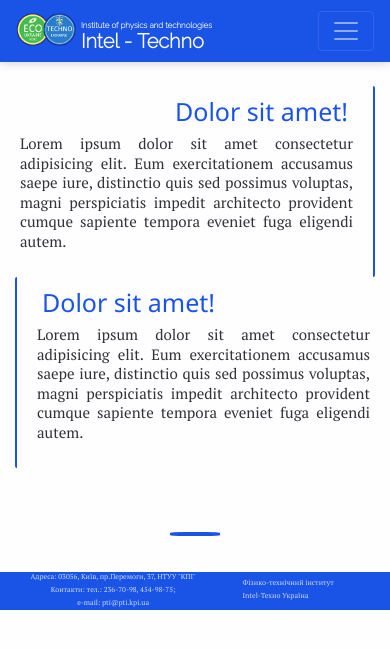
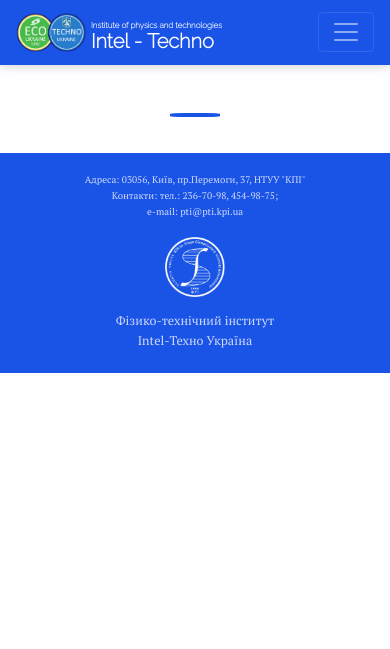
Before and after one commit to aipyth/ipt-intel-techno, a Django app: page / in a window 390 px wide. Shown: the top 649 px of the page. Run offline with Django 3.2, Linux system fonts and the light colour scheme; data that the repository does not hold is empty; some libraries are stand-ins or nearby versions.

Commit message:
resolved problems with card and changed footer

```diff
--- a/blog/templates/blog/index.html
+++ b/blog/templates/blog/index.html
@@ -57,7 +57,7 @@
 
 
 
-<div class="container-fluid pt-4 pb-3">
+<!-- <div class="container-fluid pt-4 pb-3">
     <div class="row justify-content-center">
         <div class="container">
             <div class="row">
@@ -94,7 +94,7 @@
             </div>
         </div>
     </div>
-</div>
+</div> -->
 
 
 <div class="bord">
--- a/static/css/styles.css
+++ b/static/css/styles.css
@@ -274,24 +274,25 @@ footer {
   display: -webkit-box;
   display: -ms-flexbox;
   display: flex;
-  -ms-flex-wrap: nowrap;
-      flex-wrap: nowrap;
+  -ms-flex-wrap: wrap;
+      flex-wrap: wrap;
   -webkit-box-pack: center;
       -ms-flex-pack: center;
           justify-content: center;
+  padding: 20px 0;
 }
 
 footer .footer-logo {
   -webkit-box-ordinal-group: 3;
       -ms-flex-order: 2;
           order: 2;
-  -ms-flex-preferred-size: 12%;
-      flex-basis: 12%;
+  -ms-flex-preferred-size: 20%;
+      flex-basis: 20%;
   text-align: center;
 }
 
 footer .footer-logo img {
-  width: 100px;
+  width: 90   px;
 }
 
 footer .footertext1 {
@@ -302,8 +303,8 @@ footer .footertext1 {
   -ms-flex-item-align: center;
       -ms-grid-row-align: center;
       align-self: center;
-  -ms-flex-preferred-size: 30%;
-      flex-basis: 30%;
+  width: 30%;
+  font-size: 1.3em;
 }
 
 footer .footertext2 {
@@ -314,8 +315,7 @@ footer .footertext2 {
   -ms-flex-item-align: center;
       -ms-grid-row-align: center;
       align-self: center;
-  -ms-flex-preferred-size: 30%;
-      flex-basis: 30%;
+  width: 30%;
 }
 
 footer p {
@@ -611,7 +611,7 @@ span.important {
           flex-direction: column;
   max-width: 350px;
   height: 300px;
-  margin: 10px 15px;
+  margin: 10px 10px;
   -webkit-box-shadow: 0 0 10px rgba(200, 200, 200, 0.7);
           box-shadow: 0 0 10px rgba(200, 200, 200, 0.7);
   -webkit-transition: -webkit-transform 0.5s ease;
@@ -620,15 +620,21 @@ span.important {
   transition: transform 0.5s ease, -webkit-transform 0.5s ease;
 }
 
-@media screen and (max-width: 900px) {
+@media screen and (max-width: 950px) {
   .posts-container-ws .posts-container .postcard {
-    max-width: 45%;
+    max-width: 250px;
   }
 }
 
-@media screen and (max-width: 600px) {
+@media screen and (max-width: 650px) {
   .posts-container-ws .posts-container .postcard {
-    max-width: 90%;
+    max-width: 230px;
+  }
+}
+
+@media screen and (max-width: 500px) {
+  .posts-container-ws .posts-container .postcard {
+    max-width: 300px;
   }
 }
 
@@ -741,7 +747,7 @@ span.important {
     font-size: 70%;
   }
   footer .footer-logo img {
-    width: 80px;
+    width: 70px;
   }
   .maincont h1 {
     font-size: 200%;
@@ -764,12 +770,27 @@ span.important {
   }
 }
 
-@media screen and (max-width: 450px) {
+@media screen and (max-width: 650px) {
+  footer p {
+    font-size: 60%;
+  }
+  footer .footertext2 p {
+    font-size: 47%;
+  }
+  footer .footer-logo img {
+    width: 50px;
+  }
+}
+
+@media screen and (max-width: 500px) {
   .logo-text {
     font-size: 20px;
   }
+  .navbar-brand {
+    margin-right: 0;
+  }
   .navbar-brand img {
-    max-width: 60px;
+    max-width: 70px;
     margin-right: -10px;
   }
   .phys-tech {
@@ -805,11 +826,29 @@ span.important {
   .datetime {
     font-size: 0.4rem;
   }
+  footer {
+    -webkit-box-orient: vertical;
+    -webkit-box-direction: normal;
+        -ms-flex-direction: column;
+            flex-direction: column;
+  }
+  footer .footertext1 {
+    text-align: center;
+    margin-top: 15px;
+    width: 300px;
+  }
+  footer .footertext2 {
+    margin-bottom: 15px;
+    width: 300px;
+  }
+  footer .footertext2 p {
+    font-size: 60%;
+  }
   footer p {
-    font-size: 45%;
+    font-size: 60%;
   }
   footer .footer-logo img {
-    width: 40px;
+    width: 60px;
   }
   .maincont .col-lg-5 {
     border-bottom: none;
--- a/static/css/styles.sass
+++ b/static/css/styles.sass
@@ -236,24 +236,26 @@ footer
     background-color: rgb(26, 84, 231)
     color: rgba(254, 253, 255, 0.8)
     display: flex
-    flex-wrap: nowrap
+    flex-wrap: wrap
     justify-content: center
+    padding: 20px 0
     .footer-logo
         order: 2
-        flex-basis: 12%
+        flex-basis: 20%
         text-align: center
         img
-            width: 100px
+            width: 90   px
     .footertext1
         order: 3
         text-align: left
         align-self: center
-        flex-basis: 30%
+        width: 30%
+        font-size: 1.3em
     .footertext2
         order: 1
         text-align: center
         align-self: center
-        flex-basis: 30%
+        width: 30%
     p
         font-style:  "Noto Sans", sans-serif
         white-space: nowrap
@@ -440,8 +442,9 @@ span.important
 
 // Post card on home screen
 $postcard-width: 350px
-$postcard-width-600: 90%
-$postcard-width-900: 45%
+$postcard-width-650: 230px
+$postcard-width-950: 250px
+$postcard-width-500: 300px
 $postcard-height: 300px
 $image-container-height: 150px
 .posts-container-ws
@@ -462,13 +465,15 @@ $image-container-height: 150px
             flex-direction: column
             max-width: $postcard-width
             height: $postcard-height
-            margin: 10px 15px
+            margin: 10px 10px
             box-shadow: 0 0 10px rgba(200, 200, 200, 0.7)
             transition: transform 0.5s ease
-            @media screen and (max-width: 900px)
-                max-width: $postcard-width-900
-            @media screen and (max-width: 600px)
-                max-width: $postcard-width-600
+            @media screen and (max-width: 950px)
+                max-width: $postcard-width-950
+            @media screen and (max-width: 650px)
+                max-width: $postcard-width-650
+            @media screen and (max-width: 500px)
+                max-width: $postcard-width-500
 
             .image-container
                 width: 100%
@@ -553,7 +558,9 @@ $image-container-height: 150px
             font-size: 70%
         .footer-logo
             img
-                width: 80px
+                width: 70px
+
+    .postcard
 
     .maincont
         h1
@@ -571,14 +578,25 @@ $image-container-height: 150px
             p
                 font-size: 90%
 
-@media screen and (max-width: 450px)
+@media screen and (max-width: 650px)
+     footer
+        p
+            font-size: 60%
+        .footertext2
+            p
+                font-size: 47%
+        .footer-logo
+            img
+                width: 50px
+@media screen and (max-width: 500px)
 
     .logo-text
         font-size: 20px
 
-
+    .navbar-brand
+        margin-right: 0
     .navbar-brand img
-        max-width: 60px
+        max-width: 70px
         margin-right: -10px
 
 
@@ -617,11 +635,21 @@ $image-container-height: 150px
     .datetime
         font-size: 0.4rem
     footer
+        flex-direction: column
+        .footertext1
+            text-align: center
+            margin-top: 15px
+            width: 300px
+        .footertext2
+            p
+                font-size: 60%
+            margin-bottom: 15px
+            width: 300px
         p
-            font-size: 45%
+            font-size: 60%
         .footer-logo
             img
-                width: 40px
+                width: 60px
     .maincont
         .col-lg-5
             border-bottom: none
--- a/templates/base.html
+++ b/templates/base.html
@@ -26,13 +26,14 @@
         <div class="logo pb-3">
                 <a href="{% url 'home' %}" id="header-link">
                     <img src="{% static "images/logo2.png" %}" alt="">
-                    <!-- <img src="./images/logo1.png" alt=""> -->
+                </a>
+                <a href="{% url 'home' %}" id="header-link">
                     <div class="logo-text">
                         <span class="phys-tech"> Institute of physics and technologies</span>
                         <br>
                         <span class="int-tech">Intel - Techno</span>
                     </div>
-                 </a>
+                </a>
         </div>
         <div class="menu" id="header-menu">
             <span class="menu-item px-3">
@@ -53,12 +54,16 @@
         <nav class="navbar navbar-expand-lg bg-dark navbar-dark">
             <!-- Brand -->
             <div class="navbar-brand" href="#">
+                <a href="{% url 'home' %}" id="header-link">
                 <img src="{% static "images/logo2.png" %}" alt="">
+            </a>
+            <a href="{% url 'home' %}" id="header-link">
                 <div class="logo-text">
                     <span class="phys-tech"> Institute of physics and technologies</span>
                     <br>
                     <span class="int-tech">Intel - Techno</span>
                 </div>
+            </a>
             </div>
 
             <!-- Toggler/collapsibe Button -->
@@ -96,7 +101,7 @@
     {% block footer %}
     <footer class="container-footer">
         <div class="footer-logo">
-          <img src="file:///C:/Users/Den/source/repos/intelTehno/ipt-intel-techno/markup/images/logo.png" alt="" class="flotat-left" width="80px">
+          <img src="{% static "images/logo1.png" %}" alt="" class="flotat-left" width="80px">
         </div>
         <div class="footertext1">
           <p>Фiзико-технiчний інститут</p>
```
Also changed, not shown: 1 other file.
